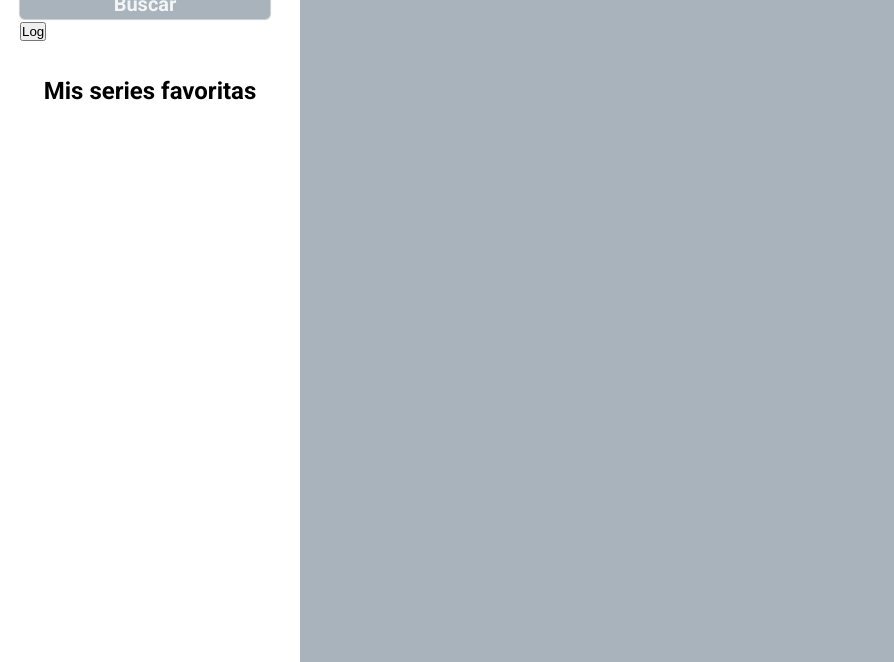
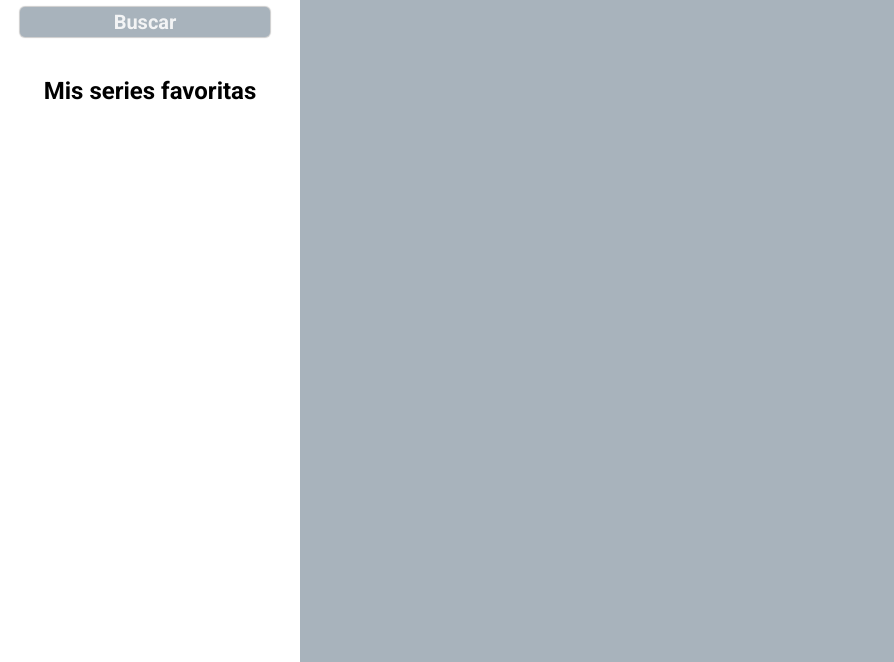
Before and after one commit to Adalab/f-m2-evaluacion-final-AntonellaM, a website: page _src/templates/index.html in a window 1280 px wide. Shown: the part 138-800 px from the top of the page, without its empty margins (0-894 px from the left). Drawn offline with nearby package versions, Linux system fonts and the light colour scheme; files that its build step writes are made by us from their sources.

Commit message:
Erase log button

```diff
--- a/_src/templates/index.html
+++ b/_src/templates/index.html
@@ -16,7 +16,6 @@
                 <label for="" class="visually-hidden">Introduce el título de la serie</label>
                 <input type="text" class="search__input">
                 <button class="search__button" type="button">Buscar</button>
-                <button class="log__button">Log</button>
             </section>
             <section class="results-section">
                 <h2 class="results-section__title">Resultados</h2>
```
